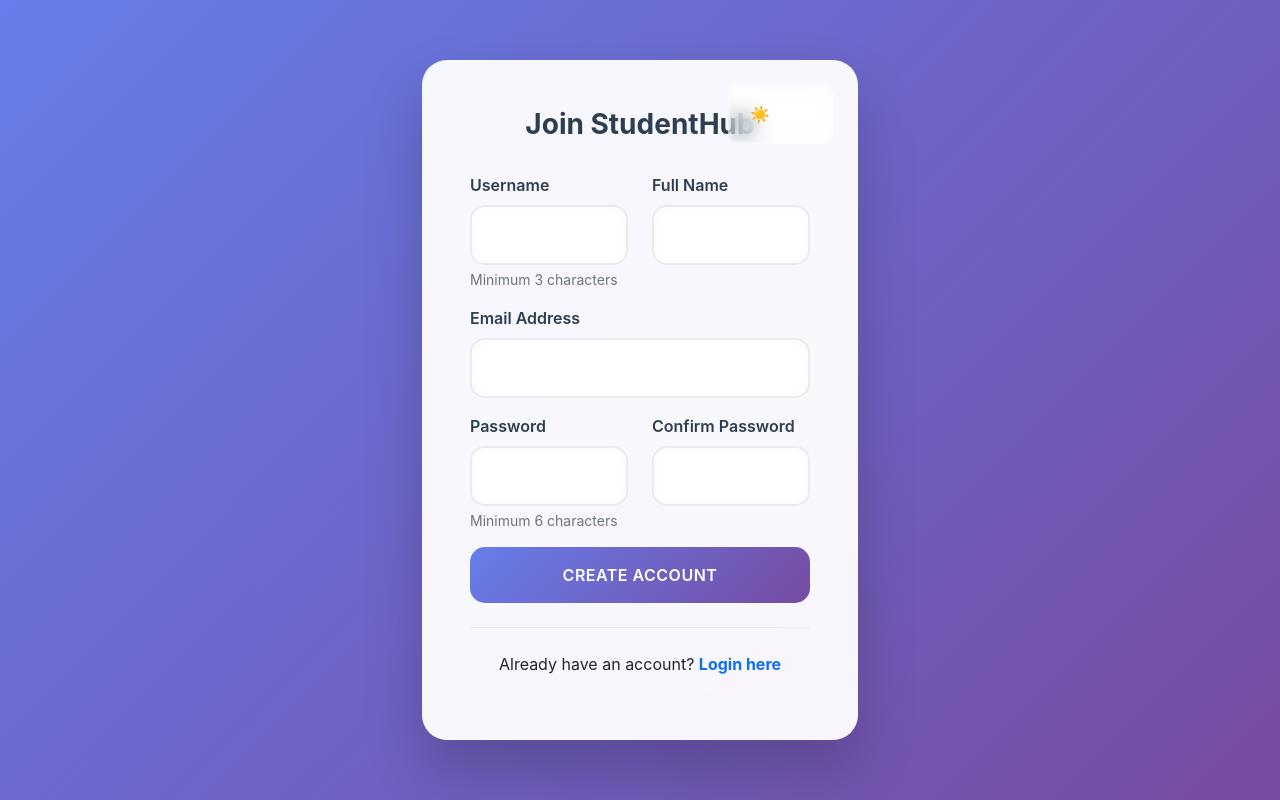
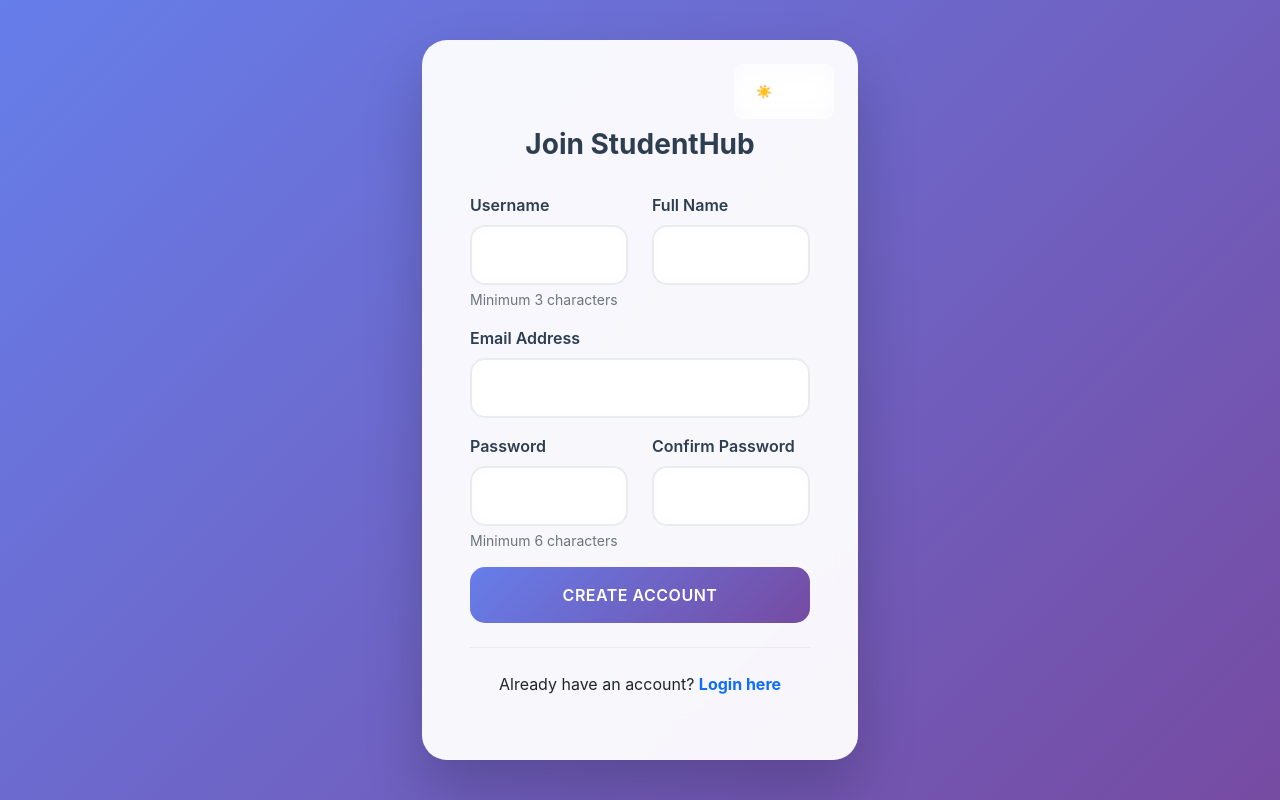
Before and after one commit to Afsheen-Aziz/Student-Management-System-PHP, a PHP site: page /register.php in a window 1280 px wide. Run offline with PHP 8.4, Linux system fonts and the light colour scheme.

Commit message:
ui fixes

```diff
--- a/register.php
+++ b/register.php
@@ -103,6 +103,7 @@ if ($_SERVER['REQUEST_METHOD'] == 'POST' && isset($_POST['username'])) {
         h3 {
             font-weight: 700;
             color: #2c3e50;
+            margin-top: 2.5rem;
             margin-bottom: 2rem;
             text-align: center;
         }
@@ -187,6 +188,7 @@ if ($_SERVER['REQUEST_METHOD'] == 'POST' && isset($_POST['username'])) {
             position: absolute;
             top: 1.5rem;
             right: 1.5rem;
+            z-index: 10;
         }
 
         .form-select-sm {
@@ -195,6 +197,8 @@ if ($_SERVER['REQUEST_METHOD'] == 'POST' && isset($_POST['username'])) {
             background: rgba(255,255,255,0.2);
             color: white;
             backdrop-filter: blur(10px);
+            font-size: 0.8rem;
+            min-width: 100px;
         }
 
         .login-link {
@@ -216,6 +220,7 @@ if ($_SERVER['REQUEST_METHOD'] == 'POST' && isset($_POST['username'])) {
 
         .dark-theme h3 {
             color: #ffffff !important;
+            margin-top: 2.5rem;
         }
 
         .dark-theme .form-label {
@@ -233,6 +238,12 @@ if ($_SERVER['REQUEST_METHOD'] == 'POST' && isset($_POST['username'])) {
         .dark-theme .form-select:focus {
             background: rgba(51, 51, 51, 0.9) !important;
             border-color: #667eea !important;
+            color: #ffffff !important;
+        }
+
+        .dark-theme .form-select-sm {
+            background: rgba(51, 51, 51, 0.9) !important;
+            border-color: #555 !important;
             color: #ffffff !important;
         }
 
```
